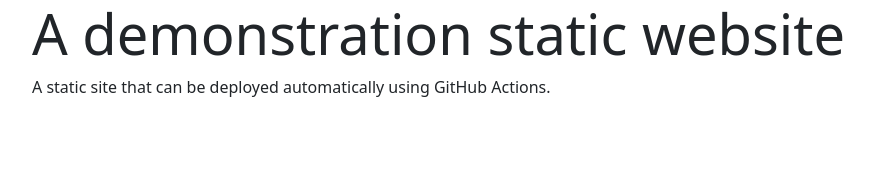
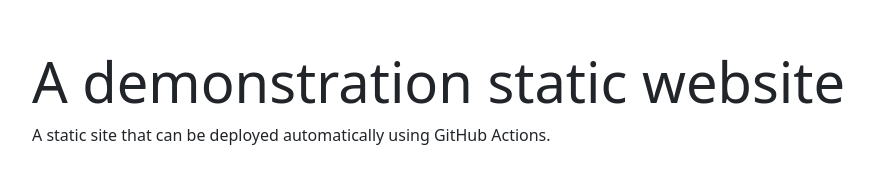
Before and after one commit to ben3000/demo-static-website, a plain HTML site: page index.html in a window 1280 px wide. Shown: the whole page, without its empty margins (50-924 px from the left). Drawn offline with nearby package versions, Linux system fonts and the light colour scheme.

Commit message:
Better spacing on main title.

```diff
--- a/index.html
+++ b/index.html
@@ -13,7 +13,7 @@
     <div class="container">
         <div class="row">
             <div class="col">
-                <h1 class="display-4">A demonstration static website</h1>
+                <h1 class="display-4 mt-5">A demonstration static website</h1>
                 <p>A static site that can be deployed automatically using GitHub Actions.</p>
             </div>
         </div>
```
